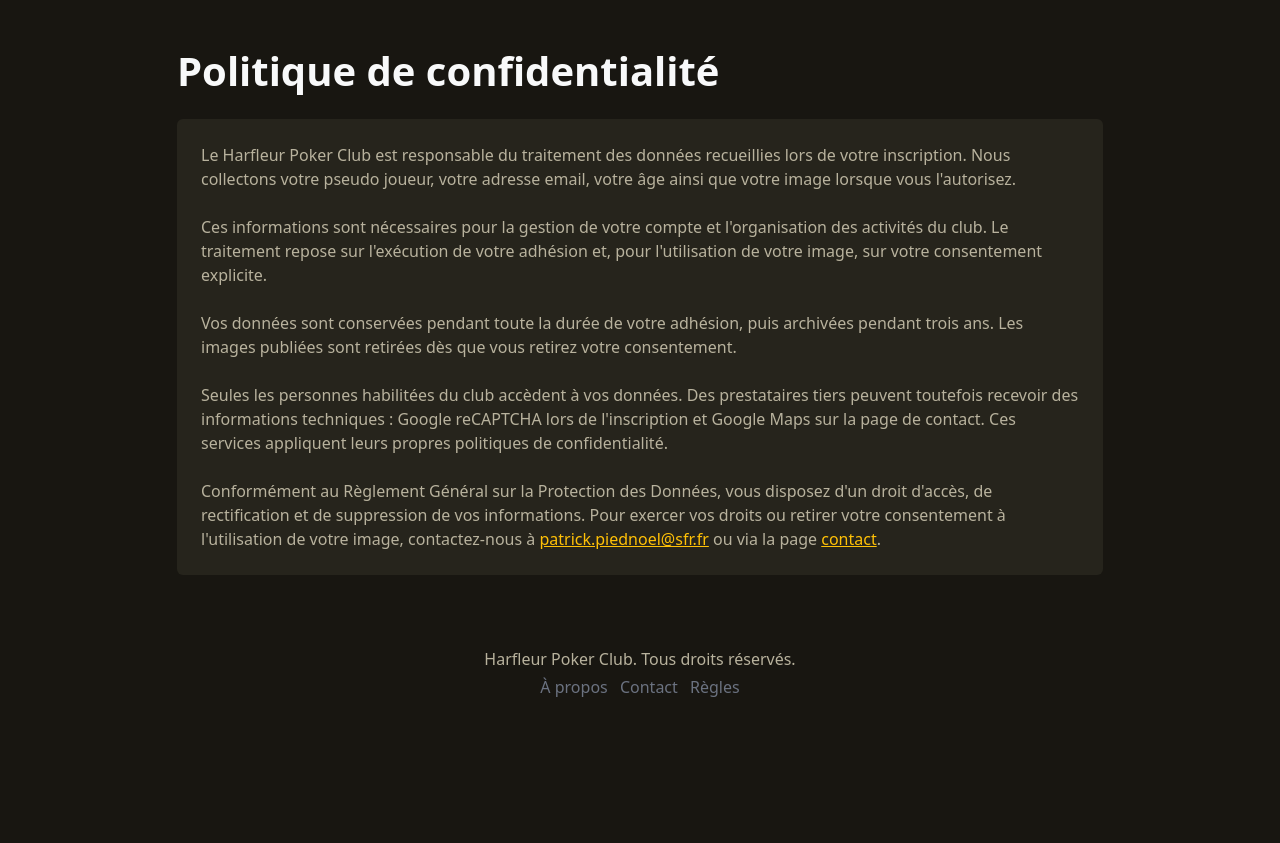
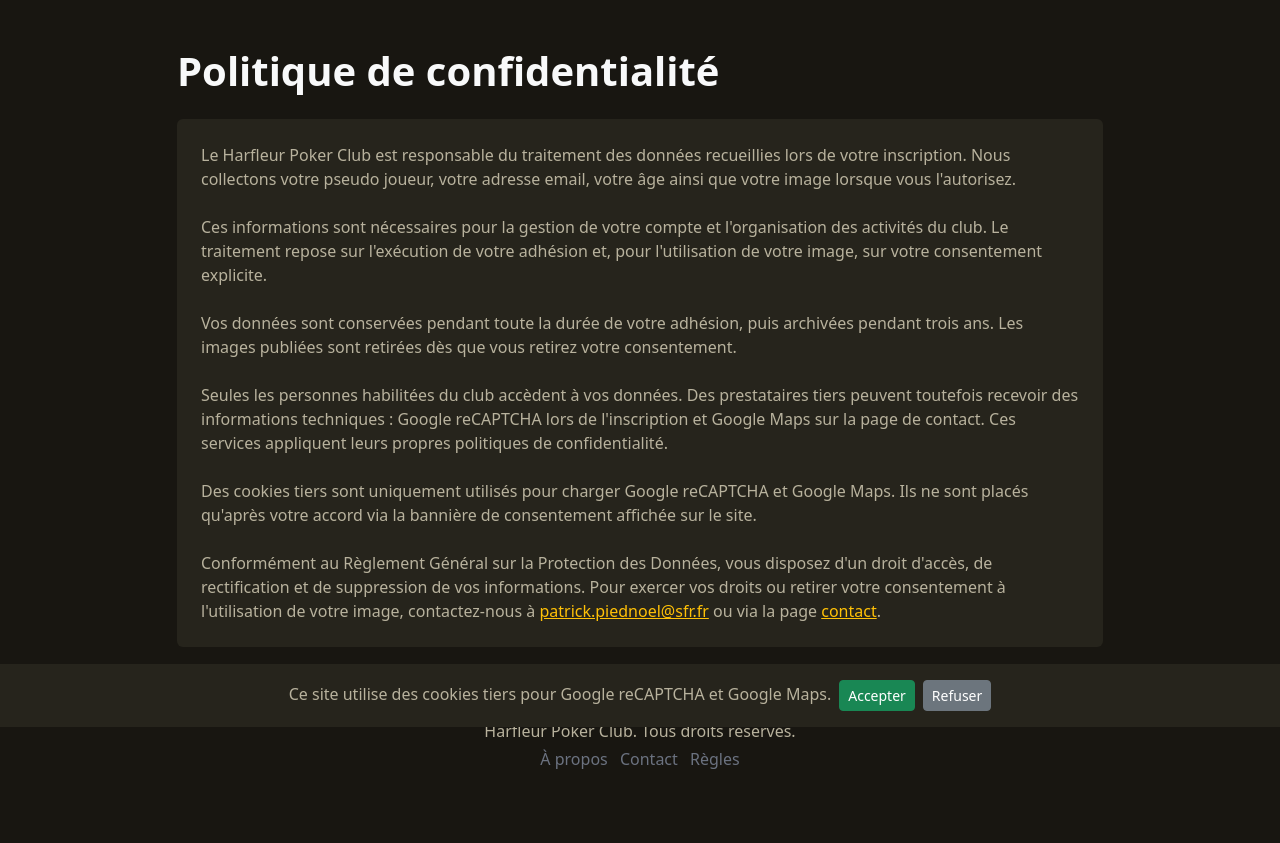
Before and after one commit to Primzark/hpc, a PHP site: page /politique in a window 1280 px wide. Shown: the part 73-916 px from the top of the page. Before the commit the page ends 770 px from the top, so only its background shows below. Run offline with PHP 8.4, Linux system fonts and the light colour scheme; some libraries are stand-ins or nearby versions.

Commit message:
Add cookie consent banner and update docs

```diff
--- a/asset/css/style.css
+++ b/asset/css/style.css
@@ -84,3 +84,18 @@
   color: #ffffff !important;
   transition: background-color 0.2s ease;
 }
+
+.cookie-banner {
+  position: fixed;
+  bottom: 0;
+  left: 0;
+  right: 0;
+  z-index: 1050;
+  background-color: #26241C;
+  color: #B8B29D;
+  padding: 1rem;
+  text-align: center;
+}
+.cookie-banner button {
+  margin-left: 0.5rem;
+}
--- /dev/null
+++ b/asset/js/cookies.js
@@ -0,0 +1,43 @@
+document.addEventListener('DOMContentLoaded', () => {
+  const match = document.cookie.match(/cookie_consent=(accepted|declined)/);
+  const consent = match ? match[1] : null;
+
+  if (consent === 'accepted') {
+    enableThirdParties();
+  } else if (!consent) {
+    const banner = document.createElement('div');
+    banner.className = 'cookie-banner';
+    banner.innerHTML =
+      'Ce site utilise des cookies tiers pour Google\u00a0reCAPTCHA et Google\u00a0Maps.' +
+      '<button id="cookie-accept" class="btn btn-sm btn-success ms-2">Accepter</button>' +
+      '<button id="cookie-decline" class="btn btn-sm btn-secondary ms-2">Refuser</button>';
+    document.body.appendChild(banner);
+
+    document.getElementById('cookie-accept').addEventListener('click', () => {
+      document.cookie = 'cookie_consent=accepted;path=/;max-age=' + 60 * 60 * 24 * 180;
+      banner.remove();
+      enableThirdParties();
+    });
+    document.getElementById('cookie-decline').addEventListener('click', () => {
+      document.cookie = 'cookie_consent=declined;path=/;max-age=' + 60 * 60 * 24 * 180;
+      banner.remove();
+    });
+  }
+});
+
+function enableThirdParties() {
+  if (window.requiresRecaptcha && !document.getElementById('recaptcha-script')) {
+    const script = document.createElement('script');
+    script.id = 'recaptcha-script';
+    script.src = 'https://www.google.com/recaptcha/api.js';
+    script.async = true;
+    script.defer = true;
+    document.body.appendChild(script);
+  }
+
+  document.querySelectorAll('iframe[data-map-src]').forEach(frame => {
+    if (!frame.src) {
+      frame.src = frame.dataset.mapSrc;
+    }
+  });
+}
--- a/src/View/view_contact.php
+++ b/src/View/view_contact.php
@@ -51,15 +51,15 @@
                     <div class="section-divider"></div>
 
                     <div class="ratio ratio-16x9 rounded overflow-hidden">
-                        <iframe src="https://www.google.com/maps?q=Harfleur,France&output=embed" style="border:0;"
+                        <iframe data-map-src="https://www.google.com/maps?q=Harfleur,France&output=embed" style="border:0;"
                             allowfullscreen="" loading="lazy" referrerpolicy="no-referrer-when-downgrade">
                         </iframe>
                     </div>
+                    <p class="small text-warning mt-2" id="map-consent-msg">La carte apparaîtra après acceptation des cookies.</p>
                 </div>
 
             </div>
         </div>
     </div>
     <?php include_once(__DIR__ . '/../../templates/VisualFooter.php'); ?>
-    <?php include_once(__DIR__ . '/../../templates/footer.php'); ?>
-</div>
+    <?php include_once(__DIR__ . '/../../templates/footer.php'); ?></div>
--- a/src/View/view_inscription.php
+++ b/src/View/view_inscription.php
@@ -1,5 +1,6 @@
 <?php include_once(__DIR__ . '/../../templates/head.php'); ?>
 <?php include_once(__DIR__ . '/../../templates/navbar.php'); ?>
+<script>window.requiresRecaptcha = true;</script>
 
 <div class="custom-bg min-vh-100 d-flex align-items-center">
     <div class="container py-5">
--- a/src/View/view_politique.php
+++ b/src/View/view_politique.php
@@ -24,6 +24,10 @@
                         Des prestataires tiers peuvent toutefois recevoir des informations techniques&nbsp;: Google&nbsp;reCAPTCHA lors de l'inscription et Google&nbsp;Maps sur la page de contact.
                         Ces services appliquent leurs propres politiques de confidentialité.
                     </p>
+                    <p class="custom-text mb-4">
+                        Des cookies tiers sont uniquement utilisés pour charger Google&nbsp;reCAPTCHA et Google&nbsp;Maps.
+                        Ils ne sont placés qu'après votre accord via la bannière de consentement affichée sur le site.
+                    </p>
                     <p class="custom-text mb-0">
                         Conformément au Règlement&nbsp;Général sur la Protection des&nbsp;Données, vous disposez d'un droit d'accès, de rectification et de suppression de vos informations.
                         Pour exercer vos droits ou retirer votre consentement à l'utilisation de votre image, contactez-nous à
--- a/templates/footer.php
+++ b/templates/footer.php
@@ -3,8 +3,7 @@
     crossorigin="anonymous"></script>
 
 <script src="/asset/js/script.js"></script>
-<script src="https://www.google.com/recaptcha/api.js" async defer></script>
+<script src="/asset/js/cookies.js"></script>
 
 </body>
-
 </html>
```
Also changed, not shown: README.md (added).
